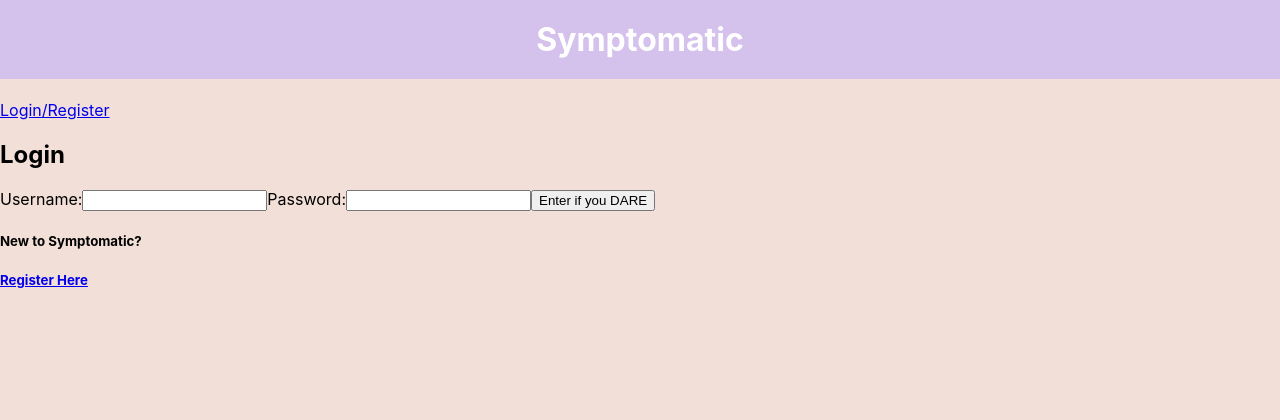
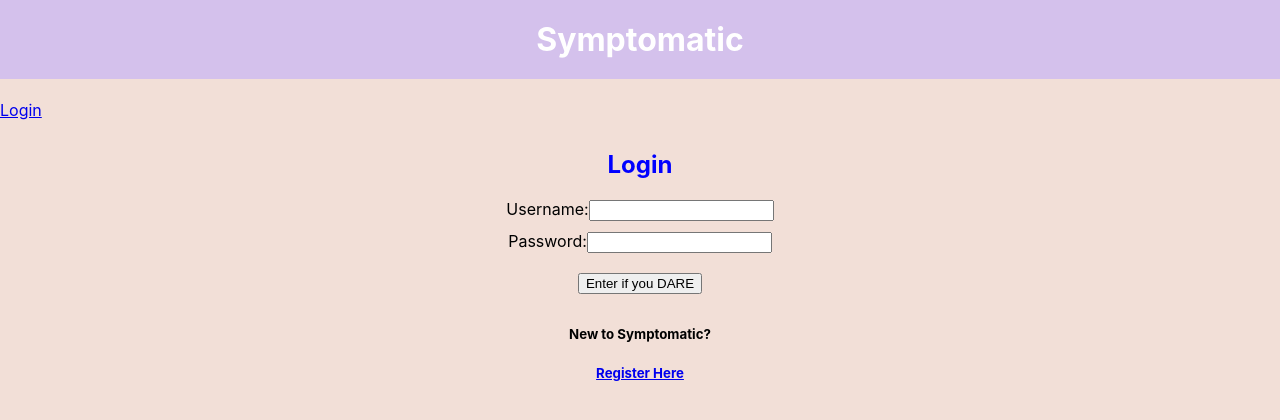
Before and after one commit to runnndmc/symptomatic, a React (Create React App) app in the folder client/: page /login in a window 1280 px wide. Shown: the top 420 px of the page. Built offline with nearby package versions, Linux system fonts and the light colour scheme.

Commit message:
register 1st style

```diff
--- /dev/null
+++ b/client/src/screens/Login.css
@@ -0,0 +1,22 @@
+.login-container{
+    display: flex;
+    flex-direction: column;
+    align-items: center;
+}
+
+.login-title{
+    color: blue;
+}
+.login-form{
+    display: flex;
+    flex-direction: column;
+    align-items: center;
+    padding: 10px;
+}
+.login-password{
+    padding: 10px;
+    padding-bottom: 20px;
+}
+.link-register{
+    margin-top: 0;
+}
--- a/client/src/screens/Login.jsx
+++ b/client/src/screens/Login.jsx
@@ -1,5 +1,7 @@
 import React, { useState } from "react";
 import { Link } from "react-router-dom";
+
+import './Login.css'
 
 const Login = (props) => {
   const [formData, setFormData] = useState({
@@ -17,14 +19,16 @@ const Login = (props) => {
     }));
   };
   return (
-    <>
+    <div className='login-container'>
+
       <form
+        className='login-form'
         onSubmit={(e) => { //track an event
           e.preventDefault(); //but prevent it from happening on render
           handleLogin(formData); //set state of handle function to the
         }}
       >
-        <h2>Login</h2>
+        <h2 className='login-title'>Login</h2>
         <label>
           Username:
           <input
@@ -34,7 +38,7 @@ const Login = (props) => {
             onChange={handleChange}
           />
         </label>
-        <label>
+        <label className='login-password'>
           Password:
           <input
             type="password"
@@ -47,9 +51,9 @@ const Login = (props) => {
       </form>
       <h5>New to Symptomatic?</h5>
       <Link to="/register">
-        <h5>Register Here</h5>
+        <h5 className='link-register'>Register Here</h5>
       </Link>
-    </>
+    </div>
   );
 };
 
--- /dev/null
+++ b/client/src/screens/Register.css
@@ -0,0 +1,22 @@
+.register-container{
+    display: flex;
+    flex-direction: column;
+    align-items: center;
+}
+
+.register-title{
+    color: blue;
+}
+.register-form{
+    display: flex;
+    flex-direction: column;
+    align-items: center;
+    padding: 10px;
+}
+.register-password{
+    padding: 10px;
+    padding-bottom: 20px;
+}
+.link-login{
+    margin-top: 0;
+}
--- a/client/src/screens/Register.jsx
+++ b/client/src/screens/Register.jsx
@@ -1,5 +1,7 @@
 import React, { useState } from "react";
 import { Link } from "react-router-dom";
+
+import './Register.css'
 
 const Register = (props) => {
   const [formData, setFormData] = useState({
@@ -18,14 +20,15 @@ const Register = (props) => {
   };
 
   return (
-    <>
+    <div className='register-container'>
       <form
+        className='register-form'
         onSubmit={(e) => {
           e.preventDefault();
           handleRegister(formData);
         }}
       >
-        <h2>Register</h2>
+        <h2 className='register-title'>Register</h2>
         <label>
           Username:
           <input
@@ -35,7 +38,7 @@ const Register = (props) => {
             onChange={handleChange}
           />
         </label>
-        <label>
+        <label className='register-password'>
           Password:
           <input
             type="password"
@@ -47,10 +50,10 @@ const Register = (props) => {
         <button>Become Fam</button>
       </form>
       <h5>Already Symptomatic?</h5>
-      <Link to="/login">
+      <Link className='link-login' to="/login">
         <h5>Login Here</h5>
       </Link>
-    </>
+    </div>
   );
 };
 
--- a/client/src/shared/Header.jsx
+++ b/client/src/shared/Header.jsx
@@ -14,7 +14,7 @@ const Header = (props) => {
                 <p>{currentUser.username}</p>
                 <button onClick={handleLogout}>Logout</button>
               </div> :
-              <Link to='/login'>Login/Register</Link>
+              <Link to='/login'>Login</Link>
         }
         </header>
     )
```
